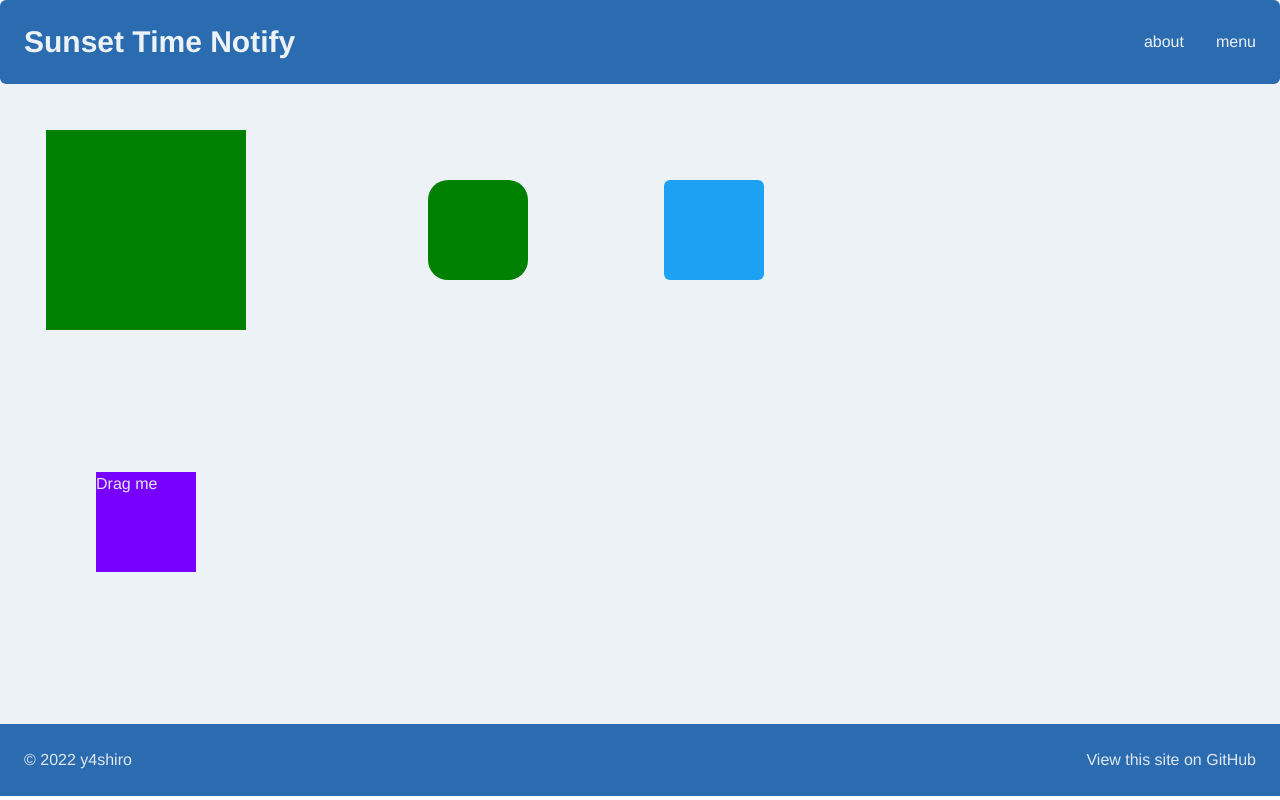
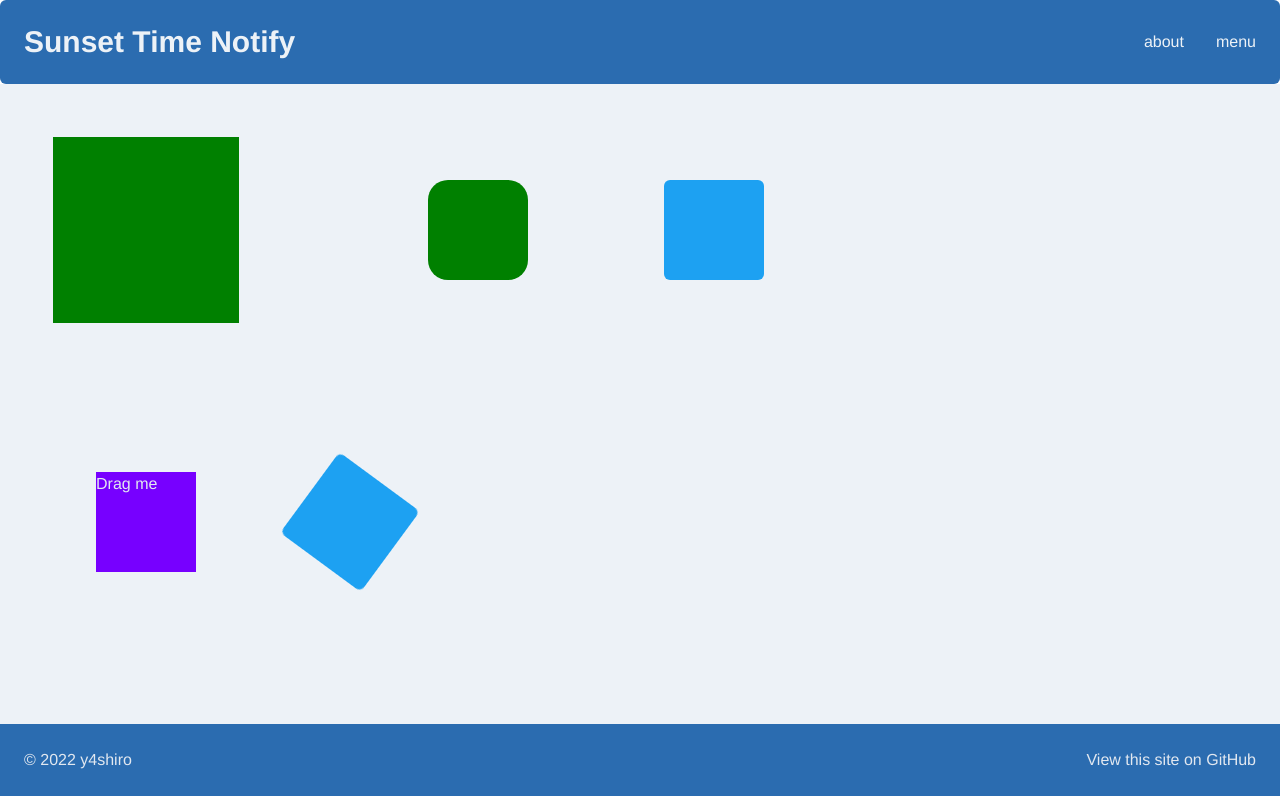
Before and after one commit to y4shiro/sunset-time-notify, a Next.js app: page /framer-motion in a window 1280 px wide. Built offline with nearby package versions, Linux system fonts and the light colour scheme; no server answers.

Commit message:
Framer Motion repeat

```diff
--- a/src/components/FramerMotion/index.tsx
+++ b/src/components/FramerMotion/index.tsx
@@ -19,7 +19,7 @@ const FramerMotion: VFC = () => {
           h='100px'
           bgColor='green'
           animate={{ scale: 2 }}
-          transition={{ duration: 2 }}
+          transition={{ repeat: Infinity, repeatType: 'reverse', duration: 2 }}
         />
         <MotionBox
           m='24'
@@ -51,6 +51,14 @@ const FramerMotion: VFC = () => {
             </Text>
           </MotionBox>
         </MotionBox>
+        <MotionButton
+          m='24'
+          w='100px'
+          h='100px'
+          colorScheme='twitter'
+          animate={{ rotate: 180 }}
+          transition={{ repeat: Infinity, repeatType: 'mirror', duration: 2 }}
+        />
       </HStack>
     </Box>
   );
```
